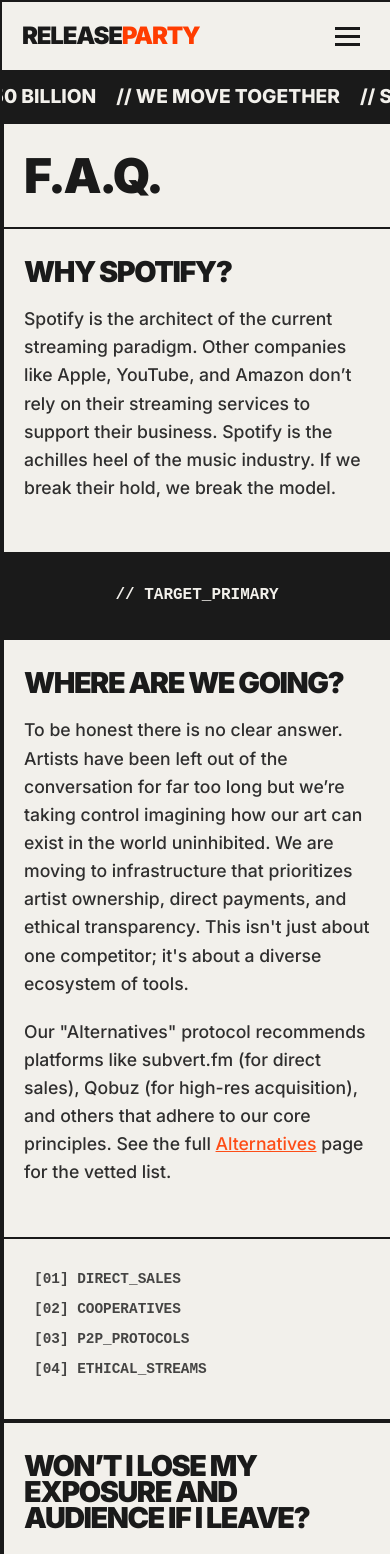
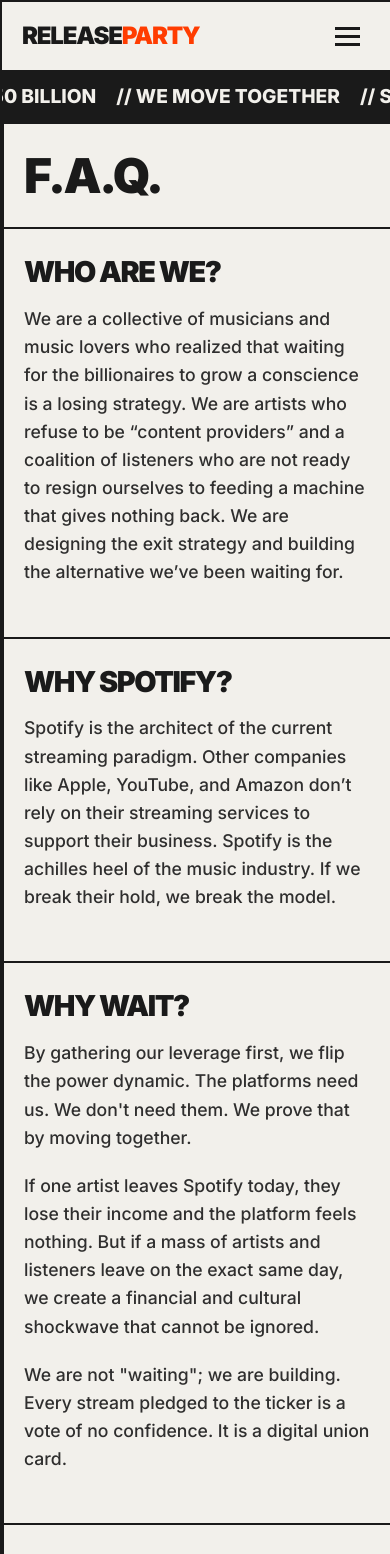
Before and after one commit to ang2990/releaseparty, a SvelteKit app: page /faq in a window 390 px wide. Shown: the top 1554 px of the page. Built offline with nearby package versions, Linux system fonts and the light colour scheme; no server answers.

Commit message:
Implement listener subscriptions, new exodus section, and content updates

```diff
--- a/src/lib/components/AttendeeCard.svelte
+++ b/src/lib/components/AttendeeCard.svelte
@@ -24,7 +24,7 @@
                 <span class="stat-value">{role}</span>
             </div>
             <div class="stat-box">
-                <span class="stat-label">{role === 'LISTENER' ? 'MONTHLY_PLEDGE' : '2025_STREAMS'}</span>
+                <span class="stat-label">{role === 'LISTENER' ? 'SUBSCRIPTION' : '2025_STREAMS'}</span>
                 <span class="stat-value text-accent">{streams}</span>
             </div>
             <div class="stat-box">
--- a/src/routes/+layout.svelte
+++ b/src/routes/+layout.svelte
@@ -211,7 +211,7 @@
                         </div>
 
                         <div class="form-group">
-                            <label for="modal-plan">Monthly Subscription</label>
+                            <label for="modal-plan">What is your current Spotify subscription?</label>
                             <select id="modal-plan" name="subscription" required style="background: transparent; border: none; border-bottom: 2px solid var(--text-color); color: var(--text-color); padding: 8px 0; font-family: var(--font-main); font-size: 1.1rem; font-weight: 700; outline: none; width: 100%; appearance: none; border-radius: 0;">
                                 <option value="Premium Individual">Premium Individual ($12.99/mo)</option>
                                 <option value="Premium Duo">Premium Duo ($18.99/mo)</option>
@@ -240,14 +240,25 @@
                     {/if}
 
                     <div class="form-group">
-                        <label for="modal-email">Email</label>
+                        <div style="display: flex; align-items: center; gap: 8px;">
+                            <label for="modal-email">Email</label>
+                            <div class="help-tooltip-trigger">?
+                                <div class="help-tooltip">
+                                    <strong>How we use this:</strong><br>
+                                    • We will send a one-time confirmation.<br>
+                                    • We will email you once our goal is reached with secure next steps.
+                                </div>
+                            </div>
+                        </div>
                         <input type="email" id="modal-email" name="email" placeholder="Email" required>
                     </div>
 
-                    <div class="form-group">
-                        <label for="modal-link">Link (Portfolio / social)</label>
-                        <input type="text" id="modal-link" name="link" placeholder="https://...">
-                    </div>
+                    {#if modalRole === 'ARTIST'}
+                        <div class="form-group">
+                            <label for="modal-link">Link (Portfolio / social)</label>
+                            <input type="text" id="modal-link" name="link" placeholder="https://...">
+                        </div>
+                    {/if}
 
                     <button class="btn" style="width: 100%; margin-top: 20px;" disabled={modalSubmitting}>
                         {modalSubmitting ? 'Transmitting...' : 'RSVP'}
--- a/src/routes/+page.svelte
+++ b/src/routes/+page.svelte
@@ -34,9 +34,9 @@
 <!-- HERO SECTION (PUBLIC NOTICE) -->
 <div class="grid-row">
     <div class="hero-title-box">
-        <h1 class="text-huge">READY TO DITCH SPOTIFY? <span class="text-accent">LET’S LEAVE TOGETHER.</span></h1>
+        <h1 class="text-huge">READY TO DITCH SPOTIFY? <span class="text-accent">JOIN US.</span></h1>
         <p class="hero-notice-text">
-            We are building a coalition of artists and listeners to coordinate a mass exodus. We aren’t leaving alone; we are leaving together. When we hit our target, we cut ties with the extraction economy and move to a future that values art.
+            We aren’t leaving alone; we are building a coalition of artists and listeners to coordinate a mass exodus. When we hit our target, we cut ties with the extraction economy and move to a future that values art.
         </p>
     </div>
 </div>
--- a/src/routes/exodus/+page.svelte
+++ b/src/routes/exodus/+page.svelte
@@ -57,7 +57,7 @@
                     <div class="card-header">
                         <div class="header-group">
                             <span class="label">Type</span>
-                            <span class="value">Community</span>
+                            <span class="value">Co-Op</span>
                         </div>
                         <div class="header-group align-right">
                             <span class="label">Status</span>
--- a/src/routes/faq/+page.svelte
+++ b/src/routes/faq/+page.svelte
@@ -10,21 +10,40 @@
         </div>
     </div>
 
+    <!-- Q+A ITEM: WHO ARE WE? -->
+    <div class="grid-row">
+        <div class="grid-item">
+            <h2 class="text-large" style="margin-bottom: 20px;">Who are we?</h2>
+            <div class="qa-content">
+                <p>We are a collective of musicians and music lovers who realized that waiting for the billionaires to grow a conscience is a losing strategy. We are artists who refuse to be “content providers” and a coalition of listeners who are not ready to resign ourselves to feeding a machine that gives nothing back. We are designing the exit strategy and building the alternative we’ve been waiting for.</p>
+            </div>
+        </div>
+    </div>
+
     <!-- Q+A ITEM: WHY SPOTIFY? -->
-    <div class="grid-row grid-sidebar">
+    <div class="grid-row">
         <div class="grid-item">
             <h2 class="text-large" style="margin-bottom: 20px;">Why Spotify?</h2>
             <div class="qa-content">
                 <p>Spotify is the architect of the current streaming paradigm. Other companies like Apple, YouTube, and Amazon don’t rely on their streaming services to support their business. Spotify is the achilles heel of the music industry. If we break their hold, we break the model.</p>
             </div>
         </div>
-        <div class="grid-item-nopad sidebar-cell sidebar-dark">
-            <div style="font-family: 'Courier New', monospace; font-weight: 700;">// TARGET_PRIMARY</div>
+    </div>
+
+    <!-- Q+A ITEM: WHY WAIT? -->
+    <div class="grid-row">
+        <div class="grid-item">
+            <h2 class="text-large" style="margin-bottom: 20px;">Why wait?</h2>
+            <div class="qa-content">
+                <p>By gathering our leverage first, we flip the power dynamic. The platforms need us. We don't need them. We prove that by moving together.</p>
+                <p>If one artist leaves Spotify today, they lose their income and the platform feels nothing. But if a mass of artists and listeners leave on the exact same day, we create a financial and cultural shockwave that cannot be ignored.</p>
+                <p>We are not "waiting"; we are building. Every stream pledged to the ticker is a vote of no confidence. It is a digital union card.</p>
+            </div>
         </div>
     </div>
 
     <!-- Q+A ITEM: WHERE ARE WE GOING? -->
-    <div class="grid-row grid-sidebar">
+    <div class="grid-row">
         <div class="grid-item">
             <h2 class="text-large" style="margin-bottom: 20px;">Where are we going?</h2>
             <div class="qa-content">
@@ -32,18 +51,10 @@
                 <p>Our "Alternatives" protocol recommends platforms like subvert.fm (for direct sales), Qobuz (for high-res acquisition), and others that adhere to our core principles. See the full <a href="/exodus" class="text-accent" style="text-decoration: underline;">Alternatives</a> page for the vetted list.</p>
             </div>
         </div>
-        <div class="grid-item-nopad sidebar-cell">
-             <div class="sidebar-list">
-                <div>[01] DIRECT_SALES</div>
-                <div>[02] COOPERATIVES</div>
-                <div>[03] P2P_PROTOCOLS</div>
-                <div>[04] ETHICAL_STREAMS</div>
-             </div>
-        </div>
     </div>
 
     <!-- Q+A ITEM: EXPOSURE -->
-    <div class="grid-row grid-sidebar">
+    <div class="grid-row">
         <div class="grid-item">
             <h2 class="text-large" style="margin-bottom: 20px;">Won’t I lose my exposure and audience if I leave?</h2>
             <div class="qa-content">
@@ -51,30 +62,10 @@
                 <p>By moving, you may lose passive algorithmic plays, but you will gain a deeper connection with active supporters who follow you to new platforms. 1,000 true fans on Bandcamp are worth more than 100,000 passive streams on Spotify. This is a shift from quantity to quality, and from dependence to sovereignty.</p>
             </div>
         </div>
-        <div class="grid-item-nopad sidebar-cell">
-             <div class="sidebar-data">
-                <div class="data-row">
-                    <span>PASSIVE_REACH</span>
-                    <span>HIGH</span>
-                </div>
-                <div class="data-row">
-                    <span>VALUE</span>
-                    <span>LOW</span>
-                </div>
-                <div class="data-row" style="margin-top: 20px;">
-                    <span>ACTIVE_REACH</span>
-                    <span>LOW</span>
-                </div>
-                <div class="data-row">
-                    <span>VALUE</span>
-                    <span>HIGH</span>
-                </div>
-             </div>
-        </div>
     </div>
 
     <!-- Q+A ITEM: STREAMS -->
-    <div class="grid-row grid-sidebar">
+    <div class="grid-row">
         <div class="grid-item" style="border-bottom: none;">
             <h2 class="text-large" style="margin-bottom: 20px;">How do I find my total streams from last year?</h2>
             <div class="qa-content">
@@ -87,18 +78,13 @@
                 <p>Estimates are acceptable for the pledge. The goal is to show collective leverage.</p>
             </div>
         </div>
-        <div class="grid-item-nopad sidebar-cell" style="border-bottom: none;">
-             <div class="sidebar-list">
-                <div>> DISTRIBUTOR_LOGS</div>
-                <div>> ROYALTY_STMTS</div>
-                <div>> SPOTIFY_4_ARTISTS</div>
-                <div>> ESTIMATES_OK</div>
-             </div>
-        </div>
     </div>
 </div>
 
 <style>
+    .qa-content {
+        max-width: 800px; /* Optimal reading width */
+    }
     .qa-content p {
         margin-bottom: 20px;
         line-height: 1.6;
@@ -108,47 +94,4 @@
         margin-bottom: 10px;
         opacity: 0.9;
     }
-
-    /* Sidebar Data Styles */
-    .sidebar-cell {
-        padding: 40px;
-        display: flex;
-        flex-direction: column;
-        justify-content: center;
-        align-items: center;
-        width: 100%;
-        min-height: 250px; /* Ensure height on desktop */
-    }
-
-    .sidebar-dark {
-        background: var(--text-color);
-        color: var(--bg-color);
-    }
-
-    .sidebar-data, .sidebar-list {
-        font-family: 'Courier New', monospace;
-        font-weight: 700;
-        font-size: 0.9rem;
-        width: 100%;
-    }
-
-    .data-row {
-        display: flex;
-        justify-content: space-between;
-        border-bottom: 1px solid currentColor;
-        padding: 8px 0;
-    }
-
-    .sidebar-list div {
-        margin-bottom: 10px;
-        opacity: 0.8;
-    }
-
-    @media(max-width: 900px) {
-        .sidebar-cell {
-            padding: 30px;
-            min-height: auto; /* Let it shrink on mobile */
-            border-bottom: 2px solid var(--line-color);
-        }
-    }
 </style>
--- a/src/routes/guest-list/+page.svelte
+++ b/src/routes/guest-list/+page.svelte
@@ -45,7 +45,7 @@
                         <p class="font-mono" style="font-size: 0.8rem; margin-top: 5px;">// Live registry sync</p>
                         <!-- Withheld Amount Meter -->
                         <div class="financial-meter">
-                            <span class="label">Monthly withheld:</span>
+                            <span class="label">Listener Total Withheld:</span>
                             <span class="value">${listenerValue.toLocaleString('en-US', { minimumFractionDigits: 2, maximumFractionDigits: 2 })}</span>
                         </div>
                     </div>
```
Also changed, not shown: src/routes/+page.server.ts (+7 -1 lines), src/routes/guest-list/+page.server.ts (+8 -6 lines), src/routes/resources/+page.svelte (+16 -19 lines), src/routes/vision/+page.svelte (+14 -9 lines).
